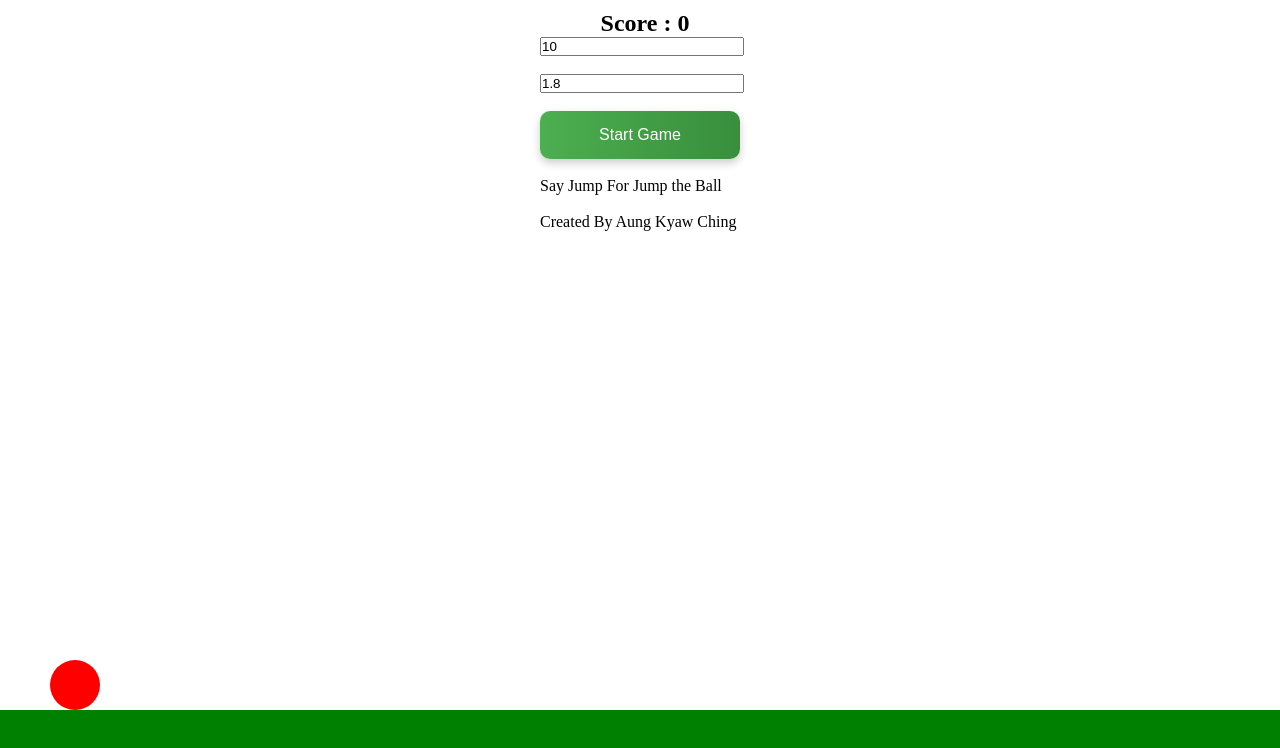
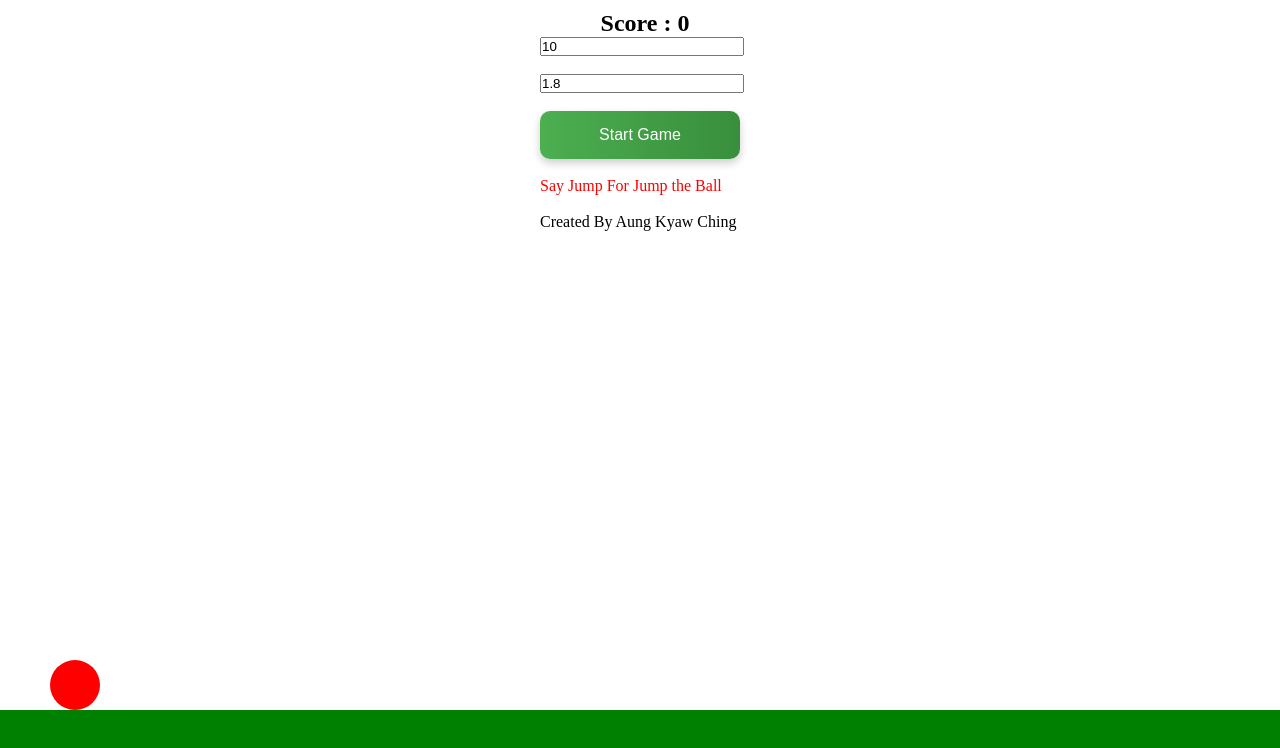
Before and after one commit to AungKyawChing/JumpGame, a plain HTML site: page index.html in a window 1280 px wide. Drawn offline with Linux system fonts and the light colour scheme.

Commit message:
Update index.html

```diff
--- a/index.html
+++ b/index.html
@@ -19,7 +19,7 @@
         <br><br>
         <button type="button" onclick="set()">Start Game</button>
         <br><br>
-        Say Jump For Jump the Ball
+        <span style="color:red">Say Jump For Jump the Ball</span>
         <br><br>
         Created By Aung Kyaw Ching
     </div>
```
